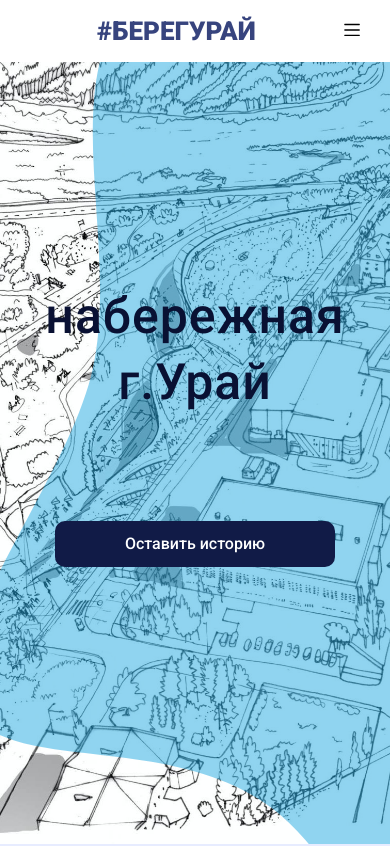
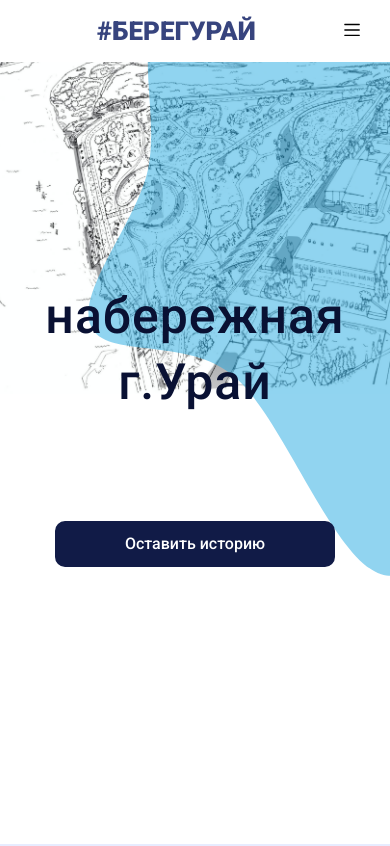
Before and after one commit to designunit/bereguray, a Next.js app: page / in a window 390 px wide. Shown: the top 846 px of the page. Built offline with nearby package versions, Linux system fonts and the light colour scheme.

Commit message:
just disable parallax on mobile for now

```diff
--- a/src/components/PageSection/index.tsx
+++ b/src/components/PageSection/index.tsx
@@ -6,19 +6,12 @@ export type PageSectionProps = {
     back?: React.ReactNode
 }
 
-const ParallaxHOC: React.SFC = props => {
+export const PageSection: React.SFC<PageSectionProps> = props => {
     const isMobile = useMedia('(max-width: 480px)')
 
     return (
-        isMobile ? (
-            <div style={{
-                width: '100%',
-                height: '100%',
-                position: 'fixed',
-            }}>
-                {props.children}
-            </div>
-        ) : (
+        <section className={s.section}>
+            <div className={s.back}>
                 <Parallax
                     y={[-50, 50]}
                     styleOuter={{
@@ -27,21 +20,10 @@ const ParallaxHOC: React.SFC = props => {
                     styleInner={{
                         height: '100%',
                     }}
+                    disabled={isMobile}
                 >
-                {props.children}
+                    {props.back}
                 </Parallax>
-        )
-    )
-}
-
-export const PageSection: React.SFC<PageSectionProps> = props => {
-
-    return (
-        <section className={s.section}>
-            <div className={s.back}>
-                <ParallaxHOC>
-                    {props.back}
-                </ParallaxHOC>
             </div>
             <div className={s.content}>
                 {props.children}
```
Also changed, not shown: src/components/PageSection/styles.module.css (+0 -7 lines). Lines whose indentation alone changed are shown as unchanged.
